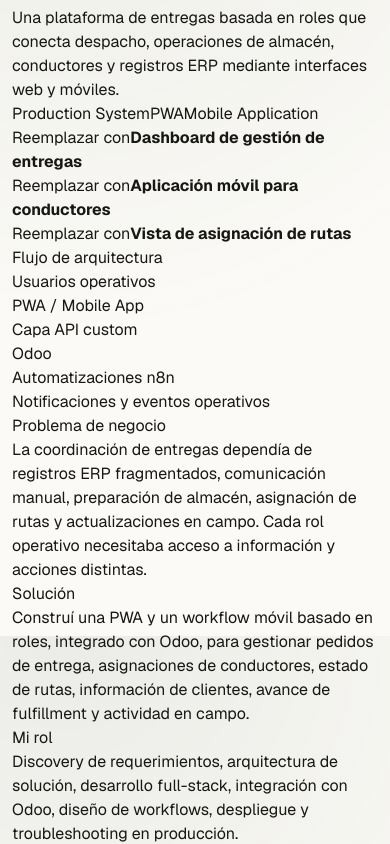
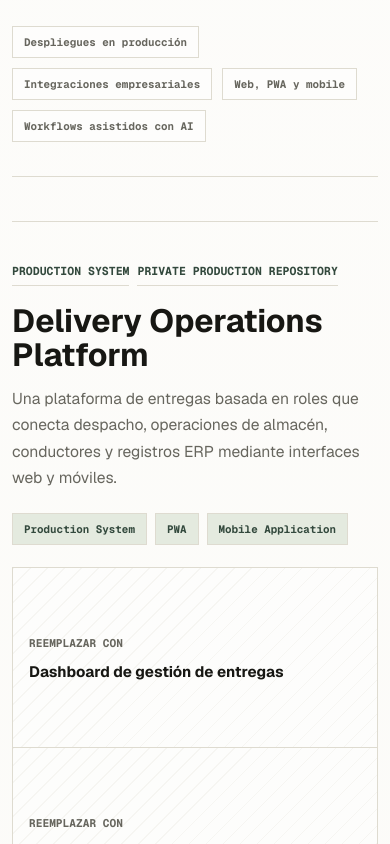
Before and after one commit to sebascm0906/sebis-portfolio, a Next.js app: page / in a window 390 px wide. Shown: the part 2740-3584 px from the top of the page. Built offline with nearby package versions, Linux system fonts and the light colour scheme.

Commit message:
Style production systems section

```diff
--- a/src/app/globals.css
+++ b/src/app/globals.css
@@ -311,6 +311,325 @@
   text-align: right;
 }
 
+.production-systems-section {
+  border-top: 1px solid var(--line);
+  background:
+    linear-gradient(180deg, rgba(255, 255, 255, 0.46), rgba(241, 239, 231, 0.48)),
+    var(--background);
+}
+
+.production-systems-inner {
+  padding: clamp(72px, 10vw, 132px) 0;
+}
+
+.production-systems-heading {
+  display: grid;
+  grid-template-columns: minmax(0, 0.95fr) minmax(280px, 0.65fr);
+  gap: clamp(2rem, 5vw, 4rem);
+  align-items: end;
+}
+
+.production-systems-heading > p {
+  margin-bottom: 0;
+  color: var(--muted);
+  line-height: 1.7;
+}
+
+.production-systems-signals {
+  display: flex;
+  flex-wrap: wrap;
+  gap: 10px;
+  margin-top: 30px;
+  padding-bottom: 44px;
+  border-bottom: 1px solid var(--line);
+}
+
+.production-systems-signals span,
+.production-tags span {
+  display: inline-flex;
+  min-height: 34px;
+  align-items: center;
+  border: 1px solid var(--line);
+  background: rgba(255, 255, 255, 0.54);
+  padding: 0 11px;
+  color: var(--muted);
+  font-family: var(--font-geist-mono), monospace;
+  font-size: 0.74rem;
+  font-weight: 650;
+  overflow-wrap: anywhere;
+}
+
+.production-projects {
+  display: grid;
+  gap: clamp(40px, 7vw, 72px);
+  margin-top: clamp(44px, 7vw, 74px);
+}
+
+.production-project {
+  display: grid;
+  grid-template-areas:
+    "copy system"
+    "details system"
+    "footer footer";
+  grid-template-columns: minmax(0, 0.84fr) minmax(360px, 1.16fr);
+  gap: clamp(24px, 4vw, 44px);
+  padding: clamp(28px, 5vw, 52px) 0;
+  border-top: 1px solid var(--line);
+}
+
+.production-project[data-layout="reversed"] {
+  grid-template-areas:
+    "system copy"
+    "system details"
+    "footer footer";
+  grid-template-columns: minmax(360px, 1.16fr) minmax(0, 0.84fr);
+}
+
+.production-project-copy {
+  grid-area: copy;
+  align-self: start;
+}
+
+.production-project-copy h3 {
+  max-width: 620px;
+  margin-bottom: 14px;
+  font-size: clamp(1.55rem, 2.8vw, 2.7rem);
+  line-height: 1.06;
+}
+
+.production-project-copy > p {
+  margin-bottom: 22px;
+  color: var(--muted);
+  font-size: 1.03rem;
+  line-height: 1.68;
+}
+
+.production-project-system {
+  display: grid;
+  grid-area: system;
+  gap: 22px;
+  align-self: start;
+}
+
+.production-project-kicker {
+  display: flex;
+  flex-wrap: wrap;
+  gap: 8px;
+  margin-bottom: 18px;
+}
+
+.production-project-kicker span {
+  display: inline-flex;
+  min-height: 30px;
+  align-items: center;
+  border-bottom: 1px solid var(--line);
+  color: var(--accent);
+  font-family: var(--font-geist-mono), monospace;
+  font-size: 0.72rem;
+  font-weight: 700;
+  text-transform: uppercase;
+}
+
+.production-project-details {
+  display: grid;
+  grid-area: details;
+  gap: 20px;
+  align-self: end;
+  padding-top: 8px;
+}
+
+.production-project-details > div,
+.production-project-footer > div {
+  border-top: 1px solid var(--line);
+  padding-top: 18px;
+}
+
+.production-project h4 {
+  margin: 0 0 10px;
+  color: var(--accent);
+  font-family: var(--font-geist-mono), monospace;
+  font-size: 0.74rem;
+  font-weight: 700;
+  letter-spacing: 0;
+  text-transform: uppercase;
+}
+
+.production-project-details p,
+.production-project-footer p,
+.production-project-footer li {
+  color: var(--muted);
+  line-height: 1.65;
+}
+
+.production-project-details p,
+.production-project-footer p {
+  margin-bottom: 0;
+}
+
+.production-project-footer {
+  display: grid;
+  grid-area: footer;
+  grid-template-columns: minmax(0, 1fr) minmax(280px, 0.8fr);
+  gap: clamp(24px, 4vw, 44px);
+  margin-top: clamp(4px, 2vw, 18px);
+}
+
+.production-project-footer ul {
+  display: grid;
+  gap: 10px;
+  margin: 0;
+  padding-left: 1.05rem;
+}
+
+.production-tags {
+  display: flex;
+  flex-wrap: wrap;
+  gap: 8px;
+}
+
+.production-tags.category span {
+  background: var(--accent-soft);
+  color: var(--accent);
+}
+
+.project-image-gallery {
+  display: grid;
+  grid-template-columns: repeat(3, minmax(0, 1fr));
+  border-top: 1px solid var(--line);
+  border-left: 1px solid var(--line);
+}
+
+.project-image-placeholder {
+  display: grid;
+  min-height: clamp(178px, 23vw, 252px);
+  margin: 0;
+  border-right: 1px solid var(--line);
+  border-bottom: 1px solid var(--line);
+  background:
+    repeating-linear-gradient(
+      135deg,
+      rgba(222, 219, 208, 0.22) 0,
+      rgba(222, 219, 208, 0.22) 1px,
+      transparent 1px,
+      transparent 12px
+    ),
+    rgba(255, 255, 255, 0.5);
+}
+
+.project-image-placeholder > div {
+  display: grid;
+  min-height: 100%;
+  align-content: center;
+  gap: 10px;
+  padding: 18px;
+}
+
+.project-image-placeholder span {
+  color: var(--muted);
+  font-family: var(--font-geist-mono), monospace;
+  font-size: 0.7rem;
+  font-weight: 700;
+  text-transform: uppercase;
+}
+
+.project-image-placeholder strong {
+  display: block;
+  max-width: 16ch;
+  color: var(--foreground);
+  font-size: 0.95rem;
+  font-weight: 620;
+  line-height: 1.28;
+  overflow-wrap: anywhere;
+}
+
+.project-image-placeholder img {
+  display: block;
+  width: 100%;
+  height: 100%;
+  object-fit: cover;
+}
+
+.project-image-placeholder figcaption {
+  border-top: 1px solid var(--line);
+  padding: 10px 12px;
+  color: var(--muted);
+  font-size: 0.78rem;
+  line-height: 1.35;
+}
+
+.architecture-flow {
+  border-top: 1px solid var(--line);
+  padding-top: 18px;
+}
+
+.architecture-flow ol {
+  display: flex;
+  flex-wrap: wrap;
+  gap: 10px;
+  counter-reset: architecture-node;
+  margin: 0;
+  padding: 0;
+  list-style: none;
+}
+
+.architecture-flow li {
+  position: relative;
+  flex: 1 1 150px;
+  min-width: 0;
+  counter-increment: architecture-node;
+  border: 1px solid var(--line);
+  background: rgba(255, 255, 255, 0.58);
+  padding: 36px 14px 12px;
+  color: var(--foreground);
+  font-size: 0.86rem;
+  font-weight: 570;
+  line-height: 1.35;
+  overflow-wrap: anywhere;
+}
+
+.architecture-flow li::before {
+  position: absolute;
+  top: 12px;
+  left: 14px;
+  color: var(--muted);
+  content: counter(architecture-node, decimal-leading-zero);
+  font-family: var(--font-geist-mono), monospace;
+  font-size: 0.68rem;
+  font-weight: 700;
+}
+
+.project-metrics {
+  display: grid;
+  grid-template-columns: repeat(2, minmax(0, 1fr));
+  gap: 1px;
+  margin: 18px 0 22px;
+  background: var(--line);
+  border: 1px solid var(--line);
+}
+
+.project-metrics div {
+  padding: 16px;
+  background: var(--surface);
+}
+
+.project-metrics dt {
+  color: var(--foreground);
+  font-size: 1.18rem;
+  font-weight: 650;
+}
+
+.project-metrics dd {
+  margin: 6px 0 0;
+  color: var(--muted);
+  font-size: 0.82rem;
+  line-height: 1.4;
+}
+
+.production-project :focus-visible {
+  outline: 2px solid var(--accent);
+  outline-offset: 3px;
+}
+
 .build-grid {
   display: grid;
   grid-template-columns: repeat(3, minmax(0, 1fr));
@@ -445,8 +764,21 @@
 
   .hero,
   .experience-section,
-  .contact-section {
+  .contact-section,
+  .production-systems-heading,
+  .production-project,
+  .production-project[data-layout="reversed"],
+  .production-project-footer {
     grid-template-columns: 1fr;
+  }
+
+  .production-project,
+  .production-project[data-layout="reversed"] {
+    grid-template-areas:
+      "copy"
+      "system"
+      "details"
+      "footer";
   }
 
   .hero {
@@ -468,8 +800,21 @@
   }
 
   .build-grid,
-  .research-grid {
+  .research-grid,
+  .project-image-gallery {
     grid-template-columns: 1fr;
+  }
+
+  .project-image-placeholder {
+    min-height: 180px;
+  }
+
+  .architecture-flow ol {
+    flex-direction: column;
+  }
+
+  .architecture-flow li {
+    flex-basis: auto;
   }
 
   .contact-actions {
@@ -506,4 +851,62 @@
   .research-card {
     padding: 20px;
   }
+
+  .production-systems-inner {
+    padding: 64px 0;
+  }
+
+  .production-systems-signals {
+    padding-bottom: 34px;
+  }
+
+  .production-project {
+    gap: 22px;
+    padding: 34px 0;
+  }
+
+  .production-project-copy h3 {
+    font-size: clamp(1.35rem, 10vw, 2rem);
+  }
+
+  .production-project-copy > p {
+    font-size: 0.98rem;
+  }
+
+  .production-project-details,
+  .production-project-footer {
+    gap: 18px;
+  }
+
+  .production-systems-signals span,
+  .production-tags span {
+    min-height: 32px;
+    font-size: 0.68rem;
+  }
+
+  .project-image-placeholder > div {
+    padding: 16px;
+  }
+
+  .project-image-placeholder strong {
+    max-width: none;
+  }
+
+  .project-metrics {
+    grid-template-columns: 1fr;
+  }
 }
+
+@media (prefers-reduced-motion: reduce) {
+  html {
+    scroll-behavior: auto;
+  }
+
+  *,
+  *::before,
+  *::after {
+    transition-duration: 0.01ms !important;
+    animation-duration: 0.01ms !important;
+    animation-iteration-count: 1 !important;
+  }
+}
```
